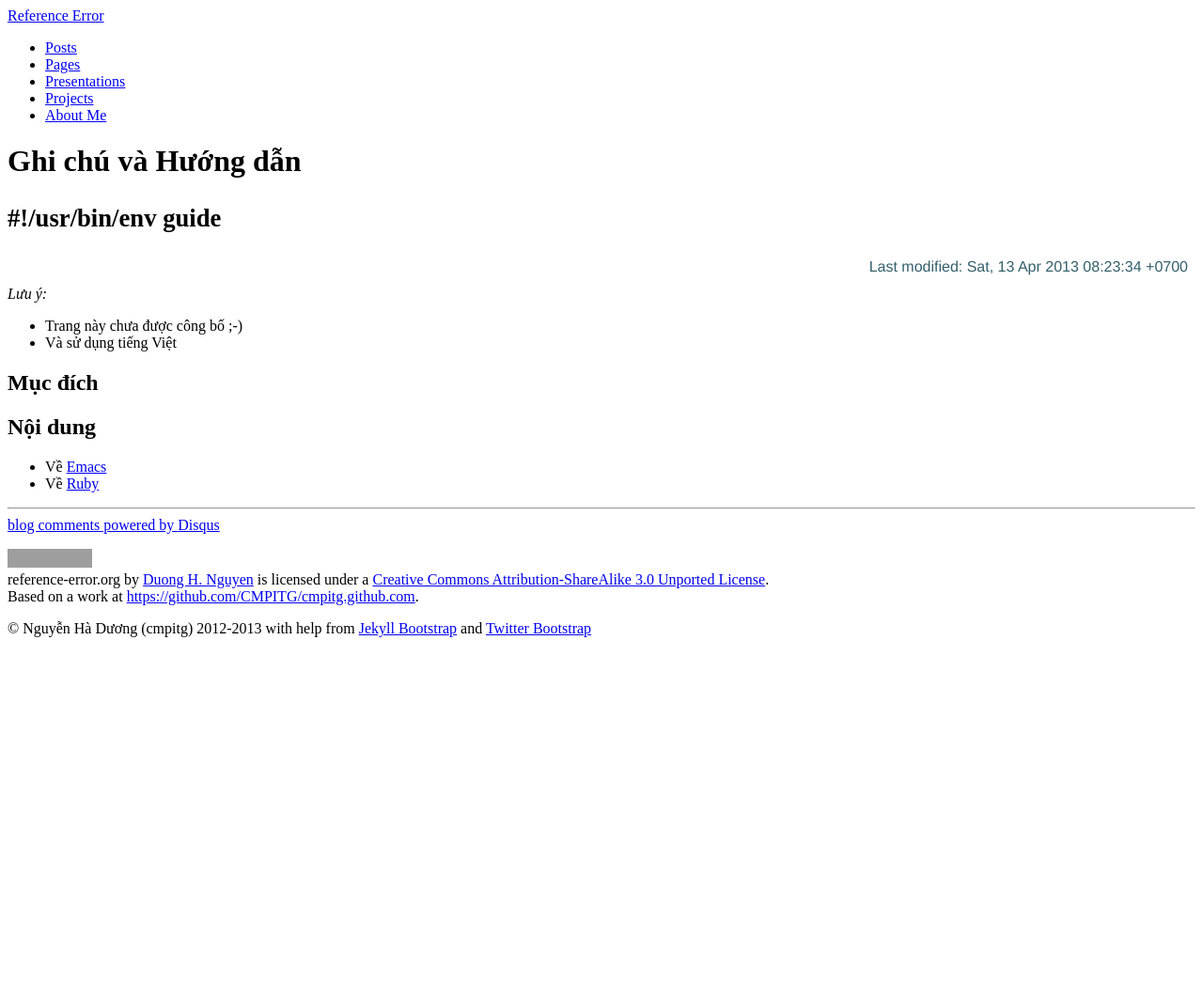
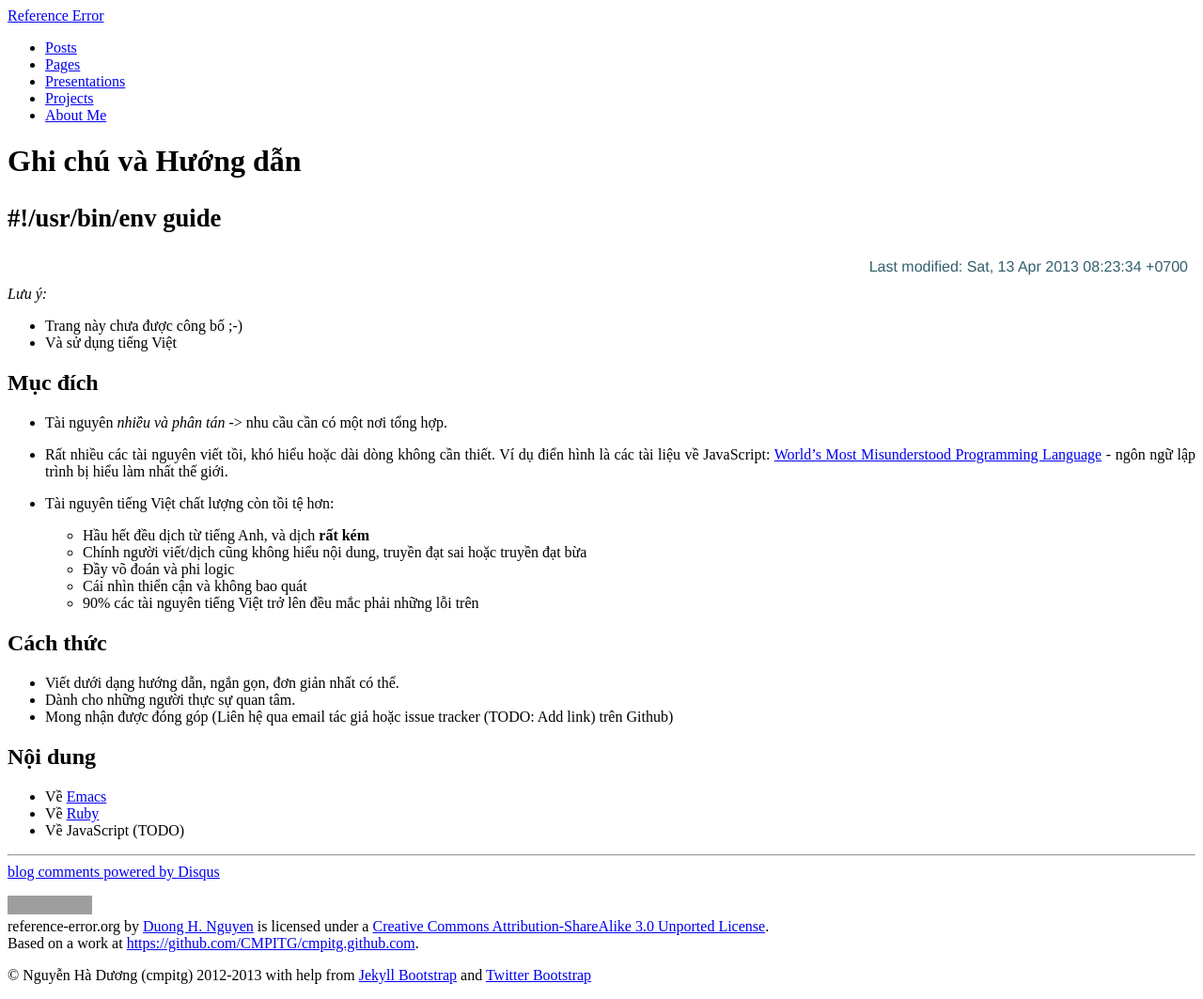
Before and after one commit to cmpitg/cmpitg.github.com, a Jekyll site: the page built from top_guides-vi.md, in a window 1280 px wide. Shown: the whole page at 94% size. Built offline with Jekyll 4.4.1, drawn with Linux system fonts in a browser that asks for light colours; comment, search, counter and statistics services are not loaded; before the commit the page ends 900 px from its top, so only the background shows below that; grey boxes are pictures that could not be loaded.

Commit message:
Update guides-vi

```diff
--- a/top_guides-vi.md
+++ b/top_guides-vi.md
@@ -14,7 +14,25 @@ last_updated: Sat, 13 Apr 2013 08:23:34 +0700
 
 ## Mục đích
 
+* Tài nguyên *nhiều và phân tán* -> nhu cầu cần có một nơi tổng hợp.
+
+* Rất nhiều các tài nguyên viết tồi, khó hiểu hoặc dài dòng không cần thiết.  Ví dụ điển hình là các tài liệu về JavaScript: [World's Most Misunderstood Programming Language](http://www.crockford.com/javascript/javascript.html) - ngôn ngữ lập trình bị hiểu làm nhất thế giới.
+
+* Tài nguyên tiếng Việt chất lượng còn tồi tệ hơn:
+  - Hầu hết đều dịch từ tiếng Anh, và dịch **rất kém**
+  - Chính người viết/dịch cũng không hiểu nội dung, truyền đạt sai hoặc truyền đạt bừa
+  - Đầy võ đoán và phi logic
+  - Cái nhìn thiển cận và không bao quát
+  - 90% các tài nguyên tiếng Việt trở lên đều mắc phải những lỗi trên
+
+## Cách thức
+
+* Viết dưới dạng hướng dẫn, ngắn gọn, đơn giản nhất có thể.
+* Dành cho những người thực sự quan tâm.
+* Mong nhận được đóng góp (Liên hệ qua email tác giả hoặc issue tracker (TODO: Add link) trên Github)
+
 ## Nội dung
 
 * Về [Emacs](/guides-vi/emacs/)
 * Về [Ruby](/guides-vi/ruby/)
+* Về JavaScript (TODO)
```
